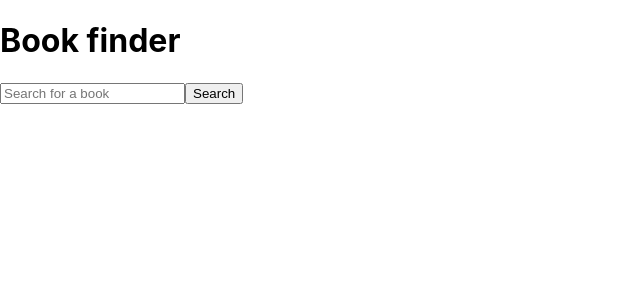
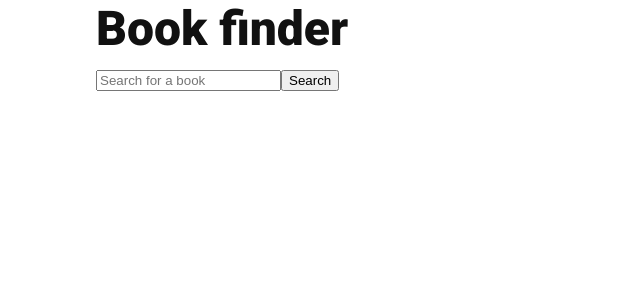
Before and after one commit to ronaldpaek/chingu_project, a React (Vite) app: page / in a window 1280 px wide. Shown: the top 300 px of the page, without its empty margins (0-640 px from the left). Built offline with nearby package versions, Linux system fonts and the light colour scheme; no server answers.

Commit message:
added custom css resets

```diff
--- a/index.html
+++ b/index.html
@@ -4,6 +4,7 @@
     <meta charset="UTF-8" />
     <link rel="icon" type="image/svg+xml" href="/vite.svg" />
     <meta name="viewport" content="width=device-width, initial-scale=1.0" />
+    <link href="https://fonts.googleapis.com/css2?family=Roboto:wght@300;900&display=swap" rel="stylesheet">
     <title>Vite + React</title>
   </head>
   <body>
--- a/package.json
+++ b/package.json
@@ -9,6 +9,7 @@
     "preview": "vite preview"
   },
   "dependencies": {
+    "axios": "^1.2.1",
     "react": "^18.2.0",
     "react-dom": "^18.2.0"
   },
--- a/src/App.jsx
+++ b/src/App.jsx
@@ -1,11 +1,22 @@
 import { useState, useEffect } from 'react'
-import SearchBar from './components/SearchBar';
+import Book from './components/Book'
 
 const App = () => {
+    // console.log(JSON.stringify(import.meta.env))
+    const [books, setBooks] = useState([])
+    const [search, setSearch] = useState('')
   return (
-    <div className='App'>
+    <div className='app container'>
         <h1 className='title'>Book finder</h1>
-        <SearchBar />
+        <div className='search'>
+            <input className='search__input' type="text" placeholder="Search for a book" />
+            <button className='btn'>Search</button>
+        </div>
+        <div className='books'>
+            {books.map((book, index) => (
+                <Book key={index}  />
+            ))}
+        </div>
     </div>
   )
 }
--- /dev/null
+++ b/src/components/Book.jsx
@@ -0,0 +1,15 @@
+import React from 'react'
+
+const Book = ({}) => {
+  return (
+    <div className='book'>
+        <img src="#" alt="#" />
+        <h2 className='book__title'>Book title</h2>
+        <p className='book__author'>Author</p>
+        <p className='book__publisher'>Publisher</p>
+        <a href="#" className='btn'>See this book</a>
+    </div>
+  )
+}
+
+export default Book
--- a/src/components/SearchBar.jsx
+++ b/src/components/SearchBar.jsx
@@ -4,7 +4,7 @@ const SearchBar = () => {
     const [data, setData] = useState([]);
 
     useEffect(() => {
-        fetch("https://www.googleapis.com/books/v1/volumes?q=harry+potter&maxResults=40")
+        fetch("https://www.googleapis.com/books/v1/volumes?q=harry+potter&index=2")
             .then(response => response.json())
             .then(data => console.log(data))
     });
--- a/src/index.css
+++ b/src/index.css
@@ -1,23 +1,107 @@
+/* custom properties */
+
 :root {
-  font-family: Inter, Avenir, Helvetica, Arial, sans-serif;
-  font-synthesis: none;
-  text-rendering: optimizeLegibility;
-  -webkit-font-smoothing: antialiased;
-  -moz-osx-font-smoothing: grayscale;
-  -webkit-text-size-adjust: 100%;
+    --spacer: 1rem;
+
+    --clr-neutral-100: #fff;
+    --clr-neutral-400: #333;
+    --clr-neutral-900: #111;
+    --clr-primary-400: #3c1500;
+
+    --ff-primary: "Roboto", sans-serif;
+
+    --fw-400: 400;
+    --fw-700: 700;
+
+    --fs-400: 1.125rem;
+    --fs-500: 1.5rem;
+    --fs-600: 2.25rem;
+    --fs-700: 3rem;
+
+    --box-shadow: 0 0.25em 1.5em rgba(0, 0, 0, 0.15);
 }
 
-/* Reset */
+/* reset */
 
-* {
+*,
+*::before,
+*::after {
   box-sizing: border-box;
 }
 
+h1,
+.h1,
+h2,
+.h2,
+h3,
+.h3 {
+    line-height: 1.2;
+}
+
+body,
+h1,
+h2,
+h3,
+p {
+    margin: 0;
+}
+
+ul[class],
+ol[class] {
+    list-style: none;
+    padding: 0;
+}
+
+img {
+    max-width: 100%;
+    height: auto;
+    display: block;
+}
+
+/* utility classes */
+
+.flow-content > * + * {
+    margin-top: var(--flow-space, var(--spacer));
+}
+
+.container {
+    padding: 0 var(--spacer);
+    max-width: 70rem;
+    margin: 0 auto;
+}
+
+.split > * + * {
+    margin: calc(var(--spacer) * 3) 0 0 0;
+}
+
+@media (min-width: 40em) {
+    .split {
+        flex-direction: row;
+    }
 
 
+}
+
+/* general styling */
+
 body {
-  margin: 0;
-  display: flex;
-  min-width: 320px;
-  min-height: 100vh;
+  font-family: var(--ff-primary);
+  font-size: var(--fs-500);
+  font-weight: var(--fw-400);
+  color: var(--clr-neutral-900);
+  line-height: 1.6;
 }
+
+h2,
+.h2 {
+    font-size: var(--fs-700);
+    font-weight: var(--fw-700);
+}
+
+/* components */
+
+.btn {
+    display: inline-block;
+    cursor: pointer;
+
+}
```
Also changed, not shown: 2 other files (tests, documents, lock files or other folders).
